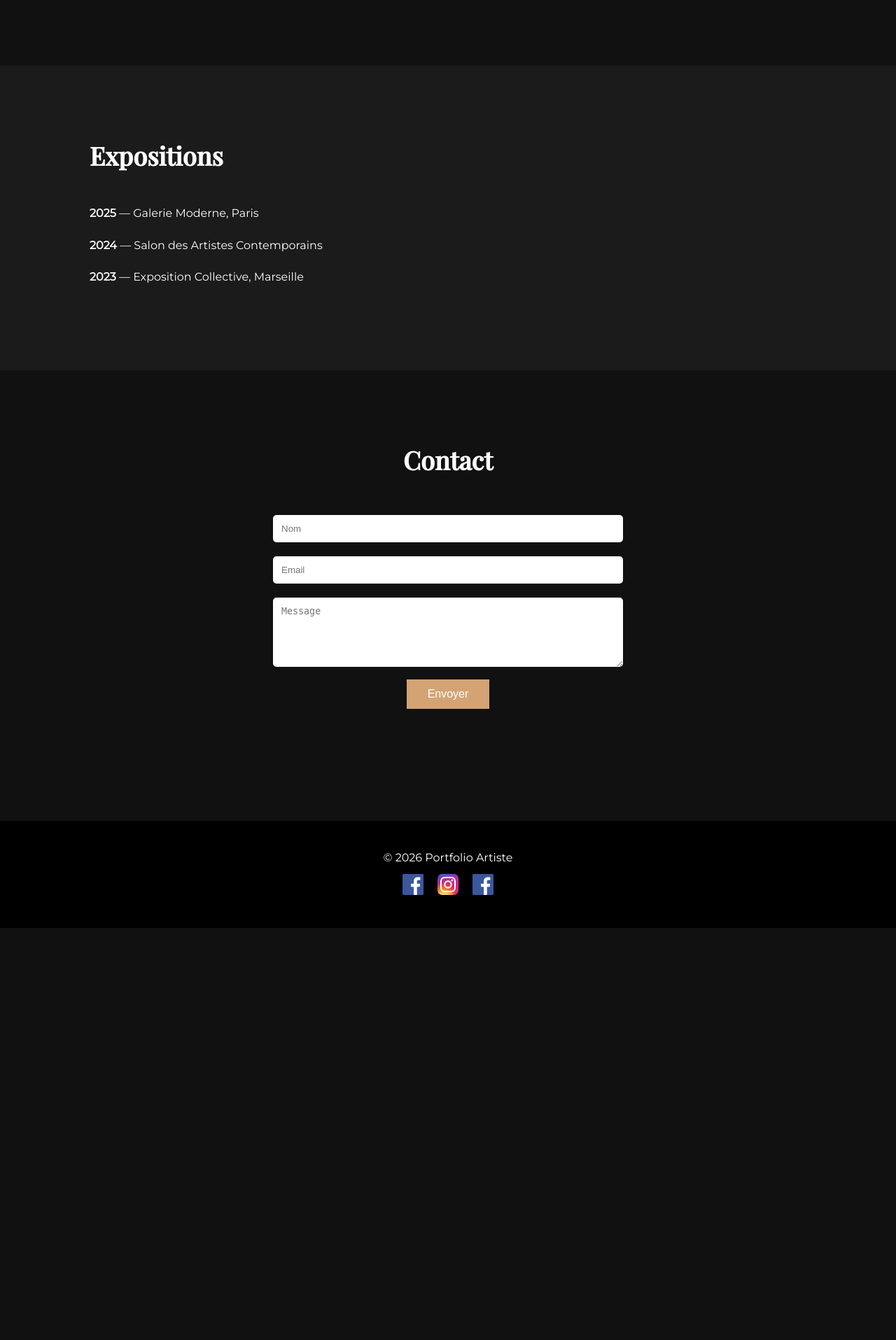
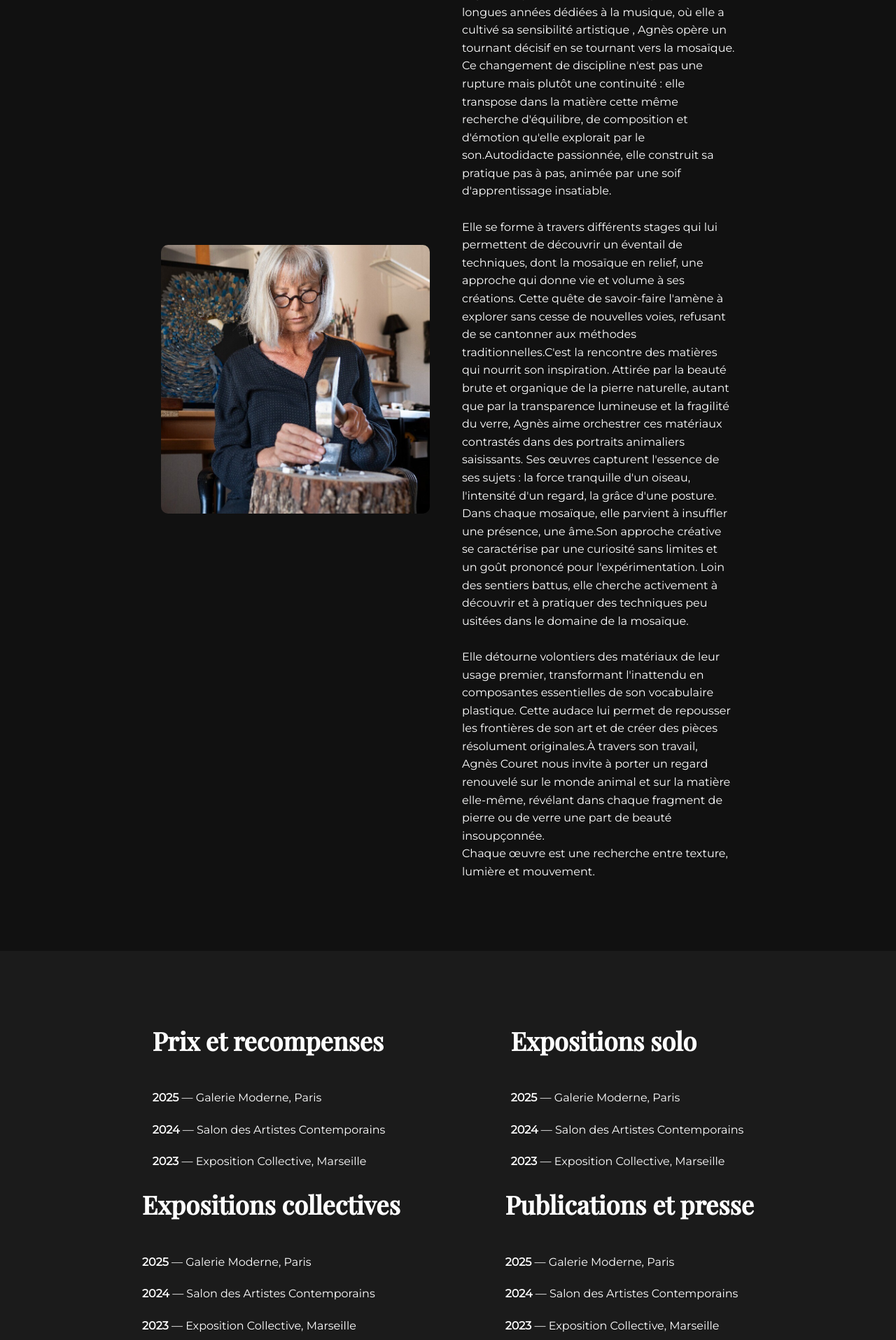
Before and after one commit to Niqolaah/mosaque, a PHP site: page / in a window 1280 px wide. Shown: the part 2310-4225 px from the top of the page at 70% size. Before the commit the page ends 3636 px from the top, so only its background shows below. Run offline with PHP 8.4, Linux system fonts and the light colour scheme.

Commit message:
debut galerie

```diff
--- a/index.html
+++ b/index.html
@@ -26,6 +26,7 @@ foreach ($result as $row){
 	<title>Portfolio Artiste</title>
 
 	<link href="https://fonts.googleapis.com/css2?family=Playfair+Display:wght@500&family=Montserrat:wght@300;400&display=swap" rel="stylesheet">
+	<link rel="stylesheet" href="sources/hearder_and_body.css">
 	<link rel="stylesheet" href="sources/index.css">
 
 </head>
@@ -47,6 +48,7 @@ foreach ($result as $row){
 	<section id="home" class="hero">
 		<div class="title_container">
 			<h1>Agnes Couret</h1>
+			<p>Entrez et laissez vous raconter....</p>
 		</div>
 	</section>
 
@@ -55,10 +57,12 @@ foreach ($result as $row){
 
 		<div class="gallery">
 
+			<a href="./colection.html">
 				<div class="artwork">
 					<img src="https://images.unsplash.com/photo-1579783902614-a3fb3927b6a5">
-				<div class="overlay">Œuvre 1</div>
+					<div class="overlay">Mamipheres</div>
 				</div>
+			</a>
 
 			<div class="artwork">
 				<img src="https://images.unsplash.com/photo-1579783901586-d88db74b4fe4">
@@ -81,22 +85,49 @@ foreach ($result as $row){
 		<h2 class="section-title">À propos de l'artiste</h2>
 
 		<div class="about">
-			<img src="https://images.unsplash.com/photo-1544723795-3fb6469f5b39">
+			<img src="sources/imgs/agnes.jpg">
 			<div>
 				<p>
-				Artiste passionné par la couleur et la matière, mon travail explore les émotions et l’abstraction.
+					Agnès Couret développe un univers singulier où la pierre brute rencontre la délicatesse du monde animal,
+					créant des œuvres en mosaïque qui célèbrent la beauté sauvage et la poésie des matières naturelles.<br>
+					Son parcours artistique s'inscrit dans une trajectoire peu conventionnelle.
+					Après de longues années dédiées à la musique, où elle a cultivé sa sensibilité artistique ,
+					Agnès opère un tournant décisif en se tournant vers la mosaïque. <br>Ce changement de discipline n'est pas
+					une rupture mais plutôt une continuité : elle transpose dans la matière cette même recherche d'équilibre,
+					de composition et d'émotion qu'elle explorait par le son.Autodidacte passionnée, elle construit sa pratique
+					pas à pas, animée par une soif d'apprentissage insatiable. <br>
+					<br>
+					Elle se forme à travers différents stages qui
+					lui permettent de découvrir un éventail de techniques, dont la mosaïque en relief, une approche qui donne
+					vie et volume à ses créations. Cette quête de savoir-faire l'amène à explorer sans cesse de nouvelles voies,
+					refusant de se cantonner aux méthodes traditionnelles.C'est la rencontre des matières qui nourrit son
+					inspiration. Attirée par la beauté brute et organique de la pierre naturelle, autant que par la
+					transparence lumineuse et la fragilité du verre, Agnès aime orchestrer ces matériaux contrastés dans des
+					portraits animaliers saisissants. Ses œuvres capturent l'essence de ses sujets : la force tranquille d'un
+					oiseau, l'intensité d'un regard, la grâce d'une posture. Dans chaque mosaïque, elle parvient à insuffler
+					une présence, une âme.Son approche créative se caractérise par une curiosité sans limites et un goût
+					prononcé pour l'expérimentation. Loin des sentiers battus, elle cherche activement à découvrir et à
+					pratiquer des techniques peu usitées dans le domaine de la mosaïque.
+					<br><br>
+					Elle détourne volontiers des
+					matériaux de leur usage premier, transformant l'inattendu en composantes essentielles de son vocabulaire
+					plastique. Cette audace lui permet de repousser les frontières de son art et de créer des pièces
+					résolument originales.À travers son travail, Agnès Couret nous invite à porter un regard renouvelé
+					sur le monde animal et sur la matière elle-même, révélant dans chaque fragment de pierre ou de verre
+					une part de beauté insoupçonnée.
 				</p>
 
 				<p>
-				Chaque œuvre est une recherche entre texture, lumière et mouvement.
+				Chaque œuvre est une recherche entre texture, lumière et mouvement.<br>
 				</p>
 			</div>
 		</div>
 	</section>
 
 	<section id="exhibitions" class="exhibitions">
+		<div class="section">
 
-		<h2 class="section-title">Expositions</h2>
+			<h2 class="section-title">Prix et recompenses</h2>
 			<div class="exhibition-item">
 				<strong>2025</strong> — Galerie Moderne, Paris
 			</div>
@@ -108,6 +139,55 @@ foreach ($result as $row){
 			<div class="exhibition-item">
 				<strong>2023</strong> — Exposition Collective, Marseille
 			</div>
+		</div>
+		<div class="section">
+
+			<h2 class="section-title">Expositions solo</h2>
+			<div class="exhibition-item">
+				<strong>2025</strong> — Galerie Moderne, Paris
+			</div>
+
+			<div class="exhibition-item">
+				<strong>2024</strong> — Salon des Artistes Contemporains
+			</div>
+
+			<div class="exhibition-item">
+				<strong>2023</strong> — Exposition Collective, Marseille
+			</div>
+		</div>
+
+	<div class="section">
+
+			<h2 class="section-title">Expositions collectives</h2>
+			<div class="exhibition-item">
+				<strong>2025</strong> — Galerie Moderne, Paris
+			</div>
+
+			<div class="exhibition-item">
+				<strong>2024</strong> — Salon des Artistes Contemporains
+			</div>
+
+			<div class="exhibition-item">
+				<strong>2023</strong> — Exposition Collective, Marseille
+			</div>
+		</div>
+
+	<div class="section">
+
+			<h2 class="section-title">Publications et presse</h2>
+			<div class="exhibition-item">
+				<strong>2025</strong> — Galerie Moderne, Paris
+			</div>
+
+			<div class="exhibition-item">
+				<strong>2024</strong> — Salon des Artistes Contemporains
+			</div>
+
+			<div class="exhibition-item">
+				<strong>2023</strong> — Exposition Collective, Marseille
+			</div>
+		</div>
+
 	</section>
 
 	<section id="contact" class="contact">
--- /dev/null
+++ b/sources/hearder_and_body.css
@@ -0,0 +1,52 @@
+*{
+margin:0;
+padding:0;
+box-sizing:border-box;
+}
+
+body{
+font-family:Montserrat, sans-serif;
+background:#111;
+color:white;
+line-height:1.6;
+}
+
+/* HEADER */
+
+header{
+position:fixed;
+top:0;
+width:100%;
+background:rgba(0,0,0,0.85);
+display:flex;
+justify-content:space-between;
+align-items:center;
+padding:20px 40px;
+z-index:1000;
+}
+
+.logo{
+	font-family:"Playfair Display";
+	font-size:24px;
+}
+
+nav{
+	display:flex;
+}
+
+nav a{
+	color:white;
+	text-decoration:none;
+	margin-left:25px;
+	transition:0.3s;
+}
+
+nav a:hover{
+	color:#d4a373;
+}
+
+.menu-toggle{
+	display:none;
+	font-size:30px;
+	cursor:pointer;
+}
--- a/sources/index.css
+++ b/sources/index.css
@@ -1,60 +1,10 @@
-*{
-margin:0;
-padding:0;
-box-sizing:border-box;
-}
 
-body{
-font-family:Montserrat, sans-serif;
-background:#111;
-color:white;
-line-height:1.6;
-}
-
-/* HEADER */
-
-header{
-position:fixed;
-top:0;
-width:100%;
-background:rgba(0,0,0,0.85);
-display:flex;
-justify-content:space-between;
-align-items:center;
-padding:20px 40px;
-z-index:1000;
-}
-
-.logo{
-	font-family:"Playfair Display";
-	font-size:24px;
-}
-
-nav{
-	display:flex;
-}
-
-nav a{
-	color:white;
-	text-decoration:none;
-	margin-left:25px;
-	transition:0.3s;
-}
-
-nav a:hover{
-	color:#d4a373;
-}
-
-.menu-toggle{
-	display:none;
-	font-size:30px;
-	cursor:pointer;
-}
 
 /* HERO */
 
 .hero{
 	height:100vh;
+	padding: 0;
 	background:url("https://images.unsplash.com/photo-1547891654-e66ed7ebb968") center/cover;
 	display:flex;
 	align-items:center;
@@ -64,13 +14,13 @@ nav a:hover{
 .hero .title_container{
 	width: 100%;
 	background:rgba(0,0,0,0.5);
+	padding: 40px;
 
 }
 .hero h1{
 	font-family:"Playfair Display";
 	font-size:60px;
-
-	padding:20px 40px;
+	/* padding:40px 40px; */
 }
 
 /* SECTIONS */
@@ -88,6 +38,7 @@ section{
 /* GALLERY */
 
 .gallery{
+	padding: 100px 10%;
 	display:grid;
 	grid-template-columns:repeat(auto-fit,minmax(250px,1fr));
 	gap:25px;
@@ -112,6 +63,9 @@ section{
 
 .overlay{
 	position:absolute;
+	text-decoration: none;
+	color: white;
+	text-align: center;
 	bottom:0;
 	background:rgba(0,0,0,0.6);
 	width:100%;
@@ -131,6 +85,8 @@ section{
 /* ABOUT */
 
 .about{
+	padding: 0 10%;
+	/* height: 80vh; */
 	display:grid;
 	grid-template-columns:1fr 1fr;
 	gap:40px;
@@ -138,7 +94,7 @@ section{
 }
 
 .about img{
-	width:100%;
+	width: 30vw;
 	border-radius:10px;
 }
 
@@ -146,6 +102,11 @@ section{
 
 .exhibitions{
 	background:#1b1b1b;
+	display: flex;
+	width: 100%;
+	justify-content: space-around;
+	flex-wrap: wrap;
+
 }
 
 .exhibition-item{
```
Also changed, not shown: colection.html (added, +102 -0 lines), sources/colection.css (added, +61 -0 lines), sources/imgs/agnes.jpg (added). Lines whose indentation alone changed are shown as unchanged.
